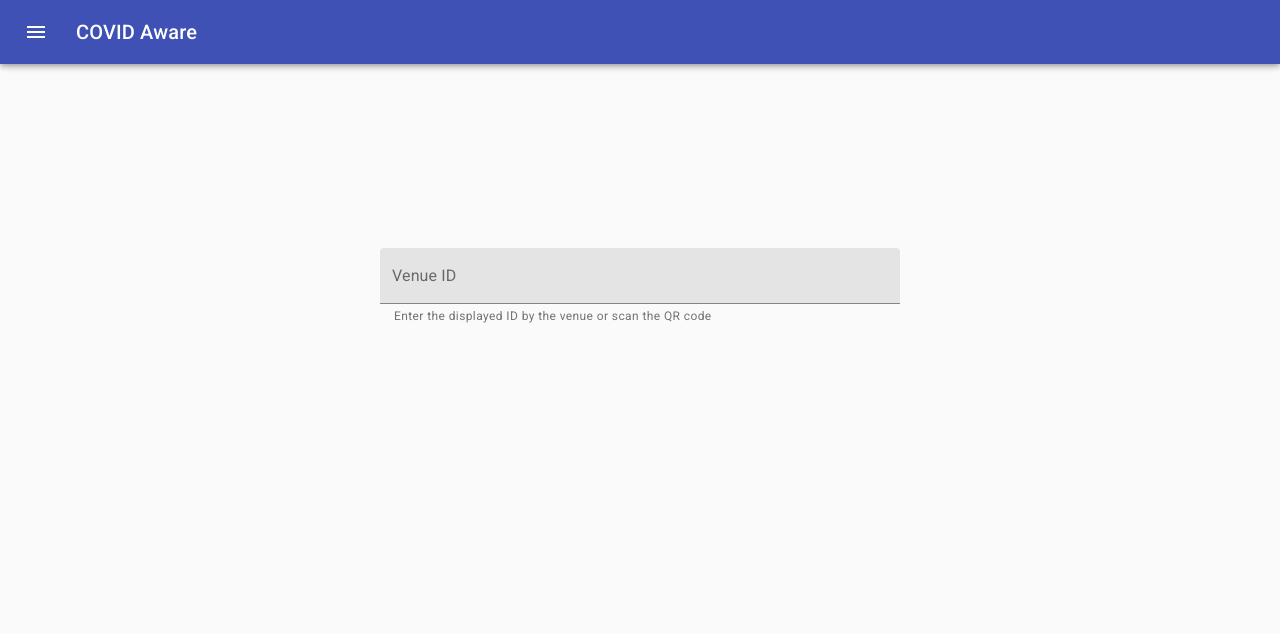
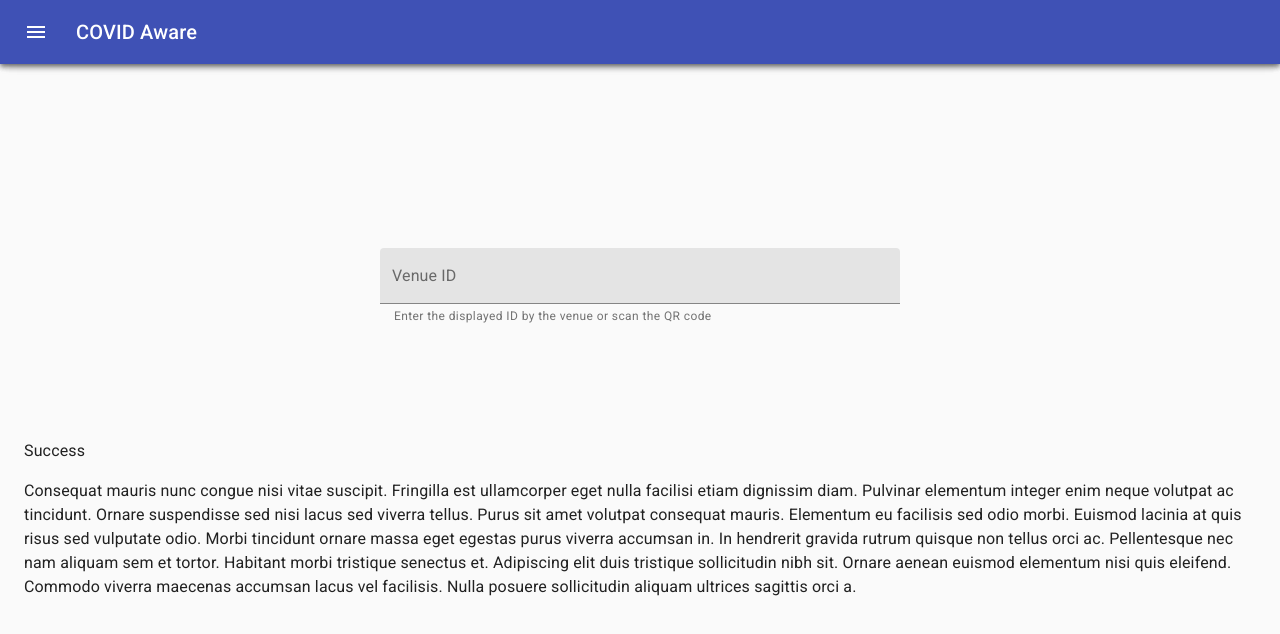
Before and after one commit to kx-chen/covid-aware, a React (Create React App) app in the folder frontend/covid-aware/: page /success in a window 1280 px wide. Shown: the top 634 px of the page. Built offline with nearby package versions, Linux system fonts and the light colour scheme.

Commit message:
Router implementation

```diff
--- a/frontend/covid-aware/src/App.js
+++ b/frontend/covid-aware/src/App.js
@@ -1,13 +1,54 @@
 import React from "react";
-import clsx from "clsx";
 import { makeStyles, useTheme } from "@material-ui/core/styles";
 import CssBaseline from "@material-ui/core/CssBaseline";
-import Typography from "@material-ui/core/Typography";
 import TextField from "@material-ui/core/TextField";
 import Container from "@material-ui/core/Container";
 
 import Topbar from "./components/Topbar.jsx";
 import Sidebar from "./components/Sidebar.jsx";
+
+import {
+  BrowserRouter as Router,
+  Switch,
+  Route,
+  Link
+} from "react-router-dom";
+import Success from './success';
+
+import clsx from 'clsx';
+
+
+
+export default function App() {
+  return (
+    <Router>
+      <div>
+        <NavBar/>
+        {/* A <Switch> looks through its children <Route>s and
+            renders the first one that matches the current URL. */}
+        <Switch>
+          <Route path="/success">
+            <Success />
+          </Route>
+          <Route path="/">
+            <About />
+          </Route>
+        </Switch>
+      </div>
+    </Router>
+  );
+}
+
+
+function About() {
+  return <h2>About</h2>;
+}
+
+function Users() {
+  return <h2>Users</h2>;
+}
+
+
 
 const drawerWidth = 240;
 
@@ -68,7 +109,7 @@
   },
 }));
 
-export default function PersistentDrawerLeft() {
+function NavBar() {
   const classes = useStyles();
   const theme = useTheme();
   const [open, setOpen] = React.useState(false);
@@ -123,29 +164,6 @@
                     }}
                 />
             </Container>
-        {/* <Typography paragraph>
-                  Lorem ipsum dolor sit amet, consectetur adipiscing elit, sed do eiusmod tempor incididunt
-                  ut labore et dolore magna aliqua. Rhoncus dolor purus non enim praesent elementum
-                  facilisis leo vel. Risus at ultrices mi tempus imperdiet. Semper risus in hendrerit
-                  gravida rutrum quisque non tellus. Convallis convallis tellus id interdum velit laoreet id
-                  donec ultrices. Odio morbi quis commodo odio aenean sed adipiscing. Amet nisl suscipit
-                  adipiscing bibendum est ultricies integer quis. Cursus euismod quis viverra nibh cras.
-                  Metus vulputate eu scelerisque felis imperdiet proin fermentum leo. Mauris commodo quis
-                  imperdiet massa tincidunt. Cras tincidunt lobortis feugiat vivamus at augue. At augue eget
-                  arcu dictum varius duis at consectetur lorem. Velit sed ullamcorper morbi tincidunt. Lorem
-                  donec massa sapien faucibus et molestie ac.
-                  </Typography>
-                  <Typography paragraph>
-                  Consequat mauris nunc congue nisi vitae suscipit. Fringilla est ullamcorper eget nulla
-                  facilisi etiam dignissim diam. Pulvinar elementum integer enim neque volutpat ac
-                  tincidunt. Ornare suspendisse sed nisi lacus sed viverra tellus. Purus sit amet volutpat
-                  consequat mauris. Elementum eu facilisis sed odio morbi. Euismod lacinia at quis risus sed
-                  vulputate odio. Morbi tincidunt ornare massa eget egestas purus viverra accumsan in. In
-                  hendrerit gravida rutrum quisque non tellus orci ac. Pellentesque nec nam aliquam sem et
-                  tortor. Habitant morbi tristique senectus et. Adipiscing elit duis tristique sollicitudin
-                  nibh sit. Ornare aenean euismod elementum nisi quis eleifend. Commodo viverra maecenas
-                  accumsan lacus vel facilisis. Nulla posuere sollicitudin aliquam ultrices sagittis orci a.
-              </Typography> */}
       </main>
     </div>
   );
--- /dev/null
+++ b/frontend/covid-aware/src/home.js
@@ -0,0 +1,3 @@
+export default function Home() {
+    return <h2>Home</h2>;
+}
--- /dev/null
+++ b/frontend/covid-aware/src/success.js
@@ -0,0 +1,187 @@
+import React from 'react';
+import clsx from 'clsx';
+import { makeStyles, useTheme } from '@material-ui/core/styles';
+import Drawer from '@material-ui/core/Drawer';
+import CssBaseline from '@material-ui/core/CssBaseline';
+import AppBar from '@material-ui/core/AppBar';
+import Toolbar from '@material-ui/core/Toolbar';
+import List from '@material-ui/core/List';
+import Typography from '@material-ui/core/Typography';
+import Divider from '@material-ui/core/Divider';
+import IconButton from '@material-ui/core/IconButton';
+import MenuIcon from '@material-ui/icons/Menu';
+import ChevronLeftIcon from '@material-ui/icons/ChevronLeft';
+import ChevronRightIcon from '@material-ui/icons/ChevronRight';
+import ListItem from '@material-ui/core/ListItem';
+import ListItemIcon from '@material-ui/core/ListItemIcon';
+import ListItemText from '@material-ui/core/ListItemText';
+import InboxIcon from '@material-ui/icons/MoveToInbox';
+import ScannerIcon from '@material-ui/icons/Scanner';
+import CameraIcon from '@material-ui/icons/Camera';
+import InfoIcon from '@material-ui/icons/Info';
+import {
+    BrowserRouter as Router,
+    Switch,
+    Route,
+    Link
+  } from "react-router-dom";
+
+
+
+const drawerWidth = 240;
+
+const useStyles = makeStyles((theme) => ({
+  root: {
+    display: 'flex',
+  },
+  appBar: {
+    transition: theme.transitions.create(['margin', 'width'], {
+      easing: theme.transitions.easing.sharp,
+      duration: theme.transitions.duration.leavingScreen,
+    }),
+  },
+  appBarShift: {
+    width: `calc(100% - ${drawerWidth}px)`,
+    marginLeft: drawerWidth,
+    transition: theme.transitions.create(['margin', 'width'], {
+      easing: theme.transitions.easing.easeOut,
+      duration: theme.transitions.duration.enteringScreen,
+    }),
+  },
+  menuButton: {
+    marginRight: theme.spacing(2),
+  },
+  hide: {
+    display: 'none',
+  },
+  drawer: {
+    width: drawerWidth,
+    flexShrink: 0,
+  },
+  drawerPaper: {
+    width: drawerWidth,
+  },
+  drawerHeader: {
+    display: 'flex',
+    alignItems: 'center',
+    padding: theme.spacing(0, 1),
+    // necessary for content to be below app bar
+    ...theme.mixins.toolbar,
+    justifyContent: 'flex-end',
+  },
+  content: {
+    flexGrow: 1,
+    padding: theme.spacing(3),
+    transition: theme.transitions.create('margin', {
+      easing: theme.transitions.easing.sharp,
+      duration: theme.transitions.duration.leavingScreen,
+    }),
+    marginLeft: -drawerWidth,
+  },
+  contentShift: {
+    transition: theme.transitions.create('margin', {
+      easing: theme.transitions.easing.easeOut,
+      duration: theme.transitions.duration.enteringScreen,
+    }),
+    marginLeft: 0,
+  },
+}));
+
+export default function Success() {
+  const classes = useStyles();
+  const theme = useTheme();
+  const [open, setOpen] = React.useState(false);
+
+  const handleDrawerOpen = () => {
+    setOpen(true);
+  };
+
+  const handleDrawerClose = () => {
+    setOpen(false);
+  };
+
+  return (
+      <div className={classes.root}>
+        <CssBaseline />
+        <AppBar
+            position="fixed"
+            className={clsx(classes.appBar, {
+              [classes.appBarShift]: open,
+            })}
+        >
+          <Toolbar>
+            <IconButton
+                color="inherit"
+                aria-label="open drawer"
+                onClick={handleDrawerOpen}
+                edge="start"
+                className={clsx(classes.menuButton, open && classes.hide)}
+            >
+              <MenuIcon />
+            </IconButton>
+            <Typography variant="h6" noWrap>
+              COVID Aware
+            </Typography>
+          </Toolbar>
+        </AppBar>
+        <Drawer
+            className={classes.drawer}
+            variant="persistent"
+            anchor="left"
+            open={open}
+            classes={{
+              paper: classes.drawerPaper,
+            }}
+        >
+          <div className={classes.drawerHeader}>
+            <IconButton onClick={handleDrawerClose}>
+              {theme.direction === 'ltr' ? <ChevronLeftIcon /> : <ChevronRightIcon />}
+            </IconButton>
+          </div>
+          <Divider />
+          <List>
+            <ListItem button key="Scan">
+              <ListItemIcon>
+                <CameraIcon />
+              </ListItemIcon>
+              <ListItemText primary="Scan" />
+            </ListItem>
+            <ListItem button key="My Scans">
+              <ListItemIcon>
+                <ScannerIcon />
+              </ListItemIcon>
+              <ListItemText primary="My Scans" />
+            </ListItem>
+            <ListItem button key="About">
+              <ListItemIcon>
+                <InfoIcon />
+              </ListItemIcon>
+              <ListItemText primary="About" />
+            </ListItem>
+          </List>
+          <Divider />
+        </Drawer>
+        <main
+            className={clsx(classes.content, {
+              [classes.contentShift]: open,
+            })}
+        >
+          <div className={classes.drawerHeader} />
+          <Typography paragraph>
+           Success
+          </Typography>
+          <Typography paragraph>
+            Consequat mauris nunc congue nisi vitae suscipit. Fringilla est ullamcorper eget nulla
+            facilisi etiam dignissim diam. Pulvinar elementum integer enim neque volutpat ac
+            tincidunt. Ornare suspendisse sed nisi lacus sed viverra tellus. Purus sit amet volutpat
+            consequat mauris. Elementum eu facilisis sed odio morbi. Euismod lacinia at quis risus sed
+            vulputate odio. Morbi tincidunt ornare massa eget egestas purus viverra accumsan in. In
+            hendrerit gravida rutrum quisque non tellus orci ac. Pellentesque nec nam aliquam sem et
+            tortor. Habitant morbi tristique senectus et. Adipiscing elit duis tristique sollicitudin
+            nibh sit. Ornare aenean euismod elementum nisi quis eleifend. Commodo viverra maecenas
+            accumsan lacus vel facilisis. Nulla posuere sollicitudin aliquam ultrices sagittis orci a.
+          </Typography>
+        </main>
+      </div>
+  );
+}
```
Also changed, not shown: frontend/covid-aware/src/Router.js (added, +84 -0 lines), 1 other file (tests, documents, lock files or other folders).
